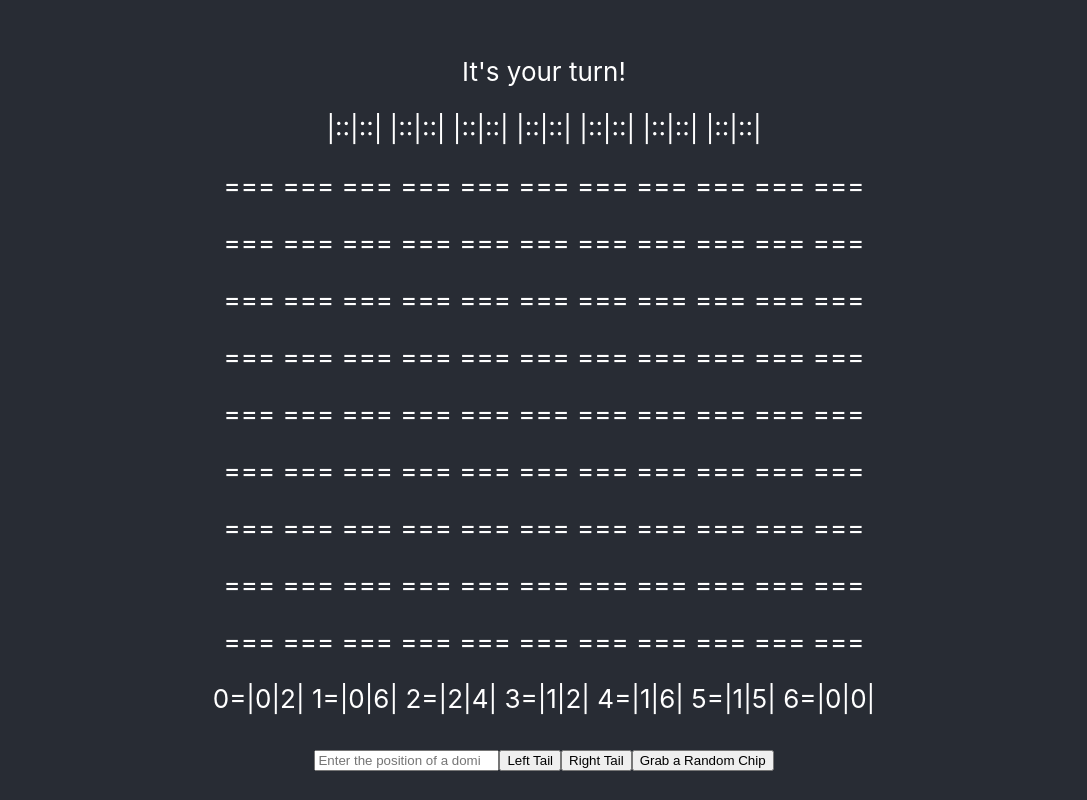
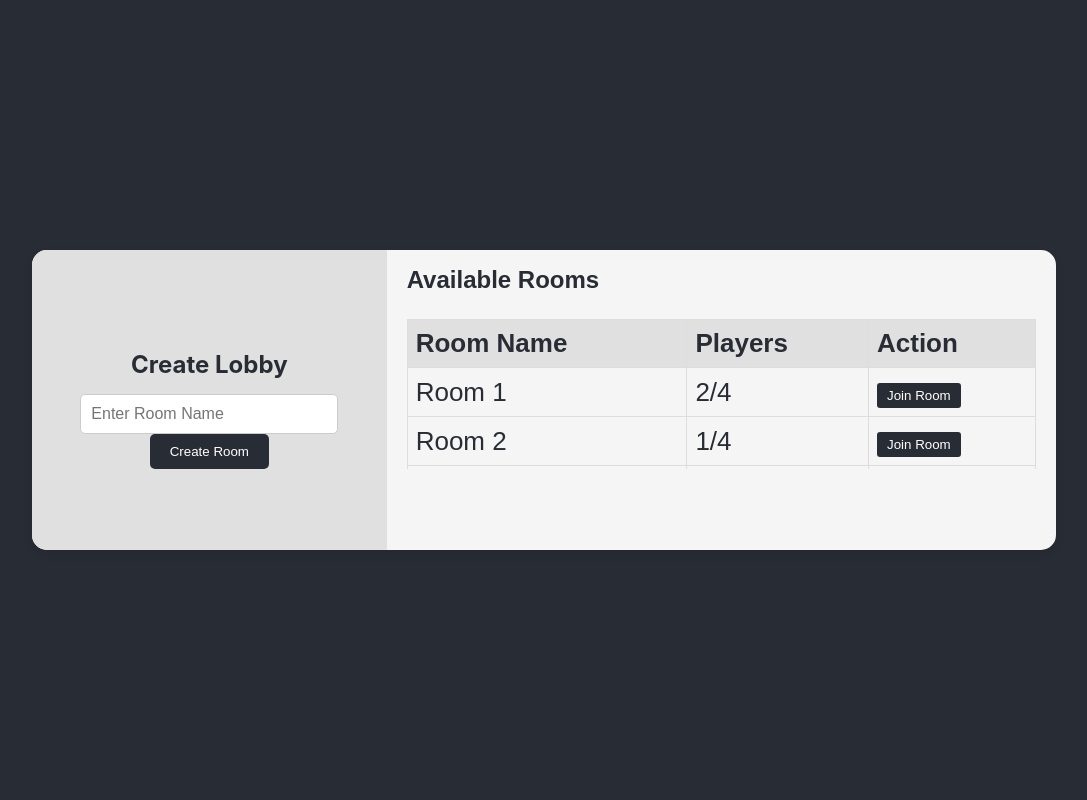
Before and after one commit to uprm-inso4116-2024-2025-s1/semester-project-multiplayer-dominoes, a React (Create React App) app in the folder frontend/: page /lobby in a window 1280 px wide. Shown: the whole page, without its empty margins (96-1183 px from the left). Built offline with nearby package versions, Linux system fonts and the light colour scheme.

Commit message:
Simple lobby interface. Just showing on the App.js

```diff
--- a/frontend/src/App.js
+++ b/frontend/src/App.js
@@ -1,13 +1,13 @@
 import logo from './logo.svg';
 import './App.css';
-
+import Lobby from './lobby/lobby.js';
 import MainGame from './gamestate/experimentalGame.js';
 
 function App() {
   return (
     <div className="App">
       <header className="App-header">
-        <MainGame/>
+        <Lobby/>
       </header>
     </div>
   );
--- /dev/null
+++ b/frontend/src/lobby/lobby.css
@@ -0,0 +1,104 @@
+.lobby-container {
+    display: flex;
+    flex-direction: row;
+    width: 80%;
+    height: 300px;
+    border-radius: 15px;
+    background-color: #f5f5f5;
+    box-shadow: 0 4px 8px rgba(0, 0, 0, 0.1);
+    margin: 20px auto;
+    overflow: hidden;
+  }
+
+  .left-column {
+    flex: 1;
+    background-color: #e0e0e0;
+    display: flex;
+    flex-direction: column;
+    justify-content: center;
+    align-items: center;
+    padding: 20px;
+  }
+
+  .right-column {
+    flex: 2;
+    margin: 0px 20px;
+    display: flex;
+    flex-direction: column;
+    justify-content: flex-start;
+    align-items: flex-start;
+    font-family: Arial, sans-serif;
+  }
+
+  .text-box {
+    width: 75%;
+    padding: 10px;
+    font-size: 16px;
+    border-radius: 5px;
+    border: 1px solid #ccc;
+  }
+
+  .heading {
+    color: #282c34;
+    font-size: 24px;
+    margin-bottom: 15px;
+  }
+
+  .rooms-table-container {
+    width: 100%;
+    height: 150px; /* Adjusted height for table scroll */
+    overflow-y: auto; /* Enable scrolling */
+    margin-top: 10px;
+  }
+
+  .rooms-table {
+    width: 100%;
+    border-collapse: collapse;
+  }
+
+  .rooms-table th, .rooms-table td {
+    border: 1px solid #ddd;
+    padding: 8px;
+    text-align: left;
+  }
+
+  .rooms-table th {
+    background-color: #e0e0e0;
+    color: #282c34;
+  }
+
+  .rooms-table td {
+    background-color: #f5f5f5;
+    color: #282c34;
+  }
+
+  button {
+    padding: 10px 20px;
+    background-color: #282c34;
+    color: white;
+    border: none;
+    border-radius: 5px;
+    cursor: pointer;
+  }
+
+  button:hover {
+    background-color: #282c34;
+  }
+
+  .join-button {
+    background-color: #282c34;
+    color: white;
+    padding: 5px 10px;
+    border: none;
+    border-radius: 3px;
+    cursor: pointer;
+  }
+
+  .join-button:hover {
+    background-color: #282c34;
+  }
+
+  .error {
+    color: red;
+    margin-top: 10px;
+  }
--- /dev/null
+++ b/frontend/src/lobby/lobby.js
@@ -0,0 +1,111 @@
+import React, { useState, useEffect } from 'react';
+import './lobby.css';
+
+const Lobby = () => {
+  // State to manage the list of rooms and room creation
+  const [rooms, setRooms] = useState([]);
+  const [newRoomName, setNewRoomName] = useState('');
+  const [errorMessage, setErrorMessage] = useState('');
+
+  // Later Implement with the database to do a getAllRooms
+  useEffect(() => {
+    fetchRooms();
+  }, []);
+
+  const fetchRooms = async () => {
+    //dummy daya for rooms
+    //replace with API calls and decide which info the rooms have to show in the interface
+    const fetchedRooms = [
+      { id: 1, name: 'Room 1', players: 2, maxPlayers: 4 },
+      { id: 2, name: 'Room 2', players: 1, maxPlayers: 4 },
+      { id: 3, name: 'Room 3', players: 1, maxPlayers: 4 },
+      { id: 4, name: 'Room 4', players: 1, maxPlayers: 4 },
+    ];
+    //Change this to a fetchedRooms with the GET response
+    setRooms(fetchedRooms);
+  };
+  //room creating. Missing backend post?
+  const handleCreateRoom = async () => {
+    if (newRoomName.trim() === '') {
+      setErrorMessage('Room name cannot be empty.');
+      return;
+    }
+
+    // Dummy post
+    //Replace with response, can use stringify on the json response
+    const newRoom = { id: rooms.length + 1, name: newRoomName, players: 1, maxPlayers: 4 };
+    setRooms([...rooms, newRoom]);
+    setNewRoomName(''); //Clear input if success
+  };
+
+  //handle joining
+  const joinRooms = (roomId) => {
+    //handleling the update of the players count
+    setRooms(prevRooms => {
+      const updatedRooms = prevRooms.map(room => {
+        if (room.id === roomId) {
+          // Check if the room is not full
+          if (room.players < room.maxPlayers) {
+            return { ...room, players: room.players + 1 }; // Increment player count
+          } else {
+            alert('Room is full.');
+            return room; // No change if room is full
+          }
+        }
+        return room;
+      });
+      return updatedRooms;
+    });
+  };
+  return (
+    <div className="lobby-container">
+      <div className="left-column">
+        <h2 className="heading">Create Lobby</h2>
+        <input
+          type="text"
+          value={newRoomName}
+          onChange={(e) => setNewRoomName(e.target.value)}
+          placeholder="Enter Room Name"
+          className="text-box"
+        />
+        <button onClick={handleCreateRoom}>Create Room</button>
+        {errorMessage && <p className="error">{errorMessage}</p>}
+      </div>
+
+      <div className="right-column">
+        <h1 className="heading">Available Rooms</h1>
+        {rooms.length > 0 ? (
+          <div className="rooms-table-container">
+            <table className="rooms-table">
+              <thead>
+                <tr>
+                  <th>Room Name</th>
+                  <th>Players</th>
+                  <th>Action</th>
+                </tr>
+              </thead>
+              <tbody>
+                {rooms.map((room) => (
+                  <tr key={room.id}>
+                    <td>{room.name}</td>
+                    <td>{room.players}/{room.maxPlayers}</td>
+                    <td>
+                      <button onClick={() => joinRooms(room.id)} className="join-button">Join Room</button>
+                    </td>
+                  </tr>
+                ))}
+              </tbody>
+            </table>
+          </div>
+        ) : (
+          <p>No rooms available. Create one to get started!</p>
+        )}
+      </div>
+    </div>
+  );
+
+};
+
+
+
+export default Lobby
```
Also changed, not shown: 1 other file (tests, documents, lock files or other folders).
